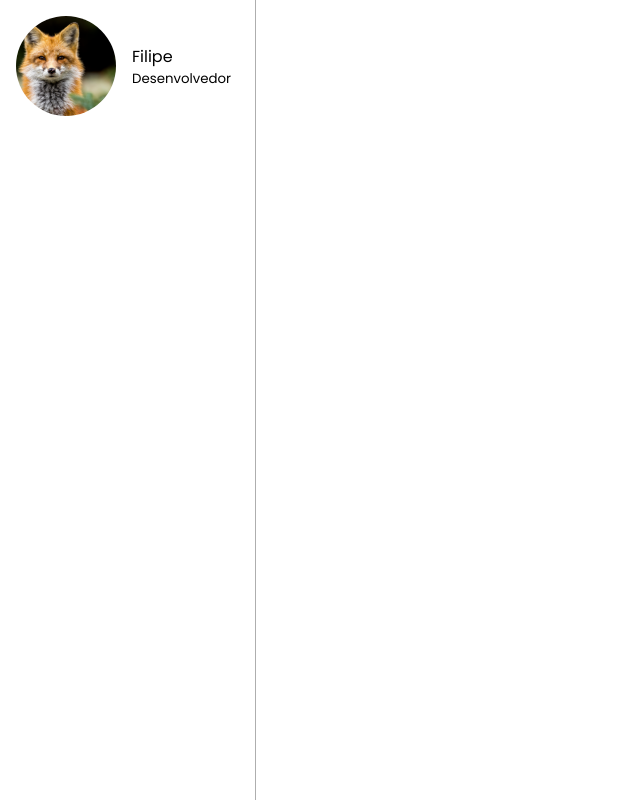
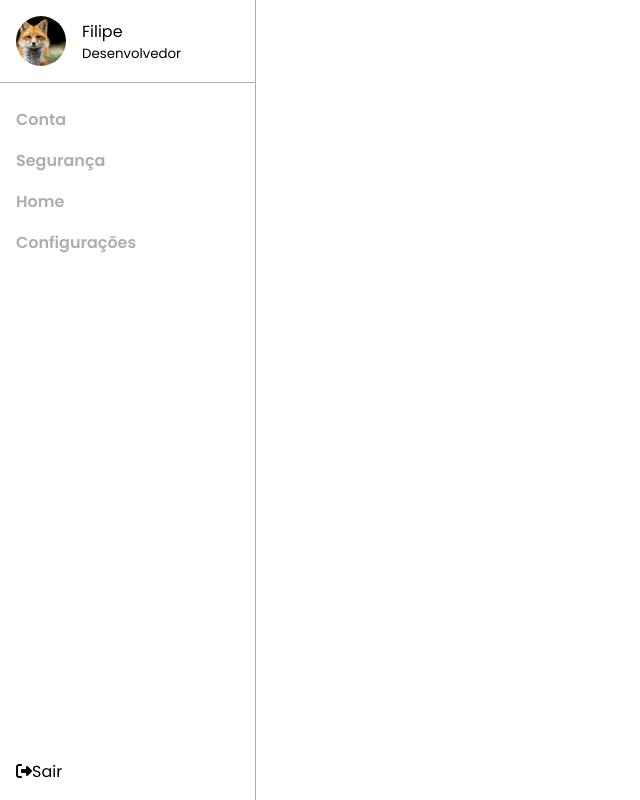
Before and after one commit to Matheus4ugusto/HTML-Store, a plain HTML site: page Pages/profile.html in a window 1280 px wide. Shown: the whole page, without its empty margins (0-640 px from the left). Drawn offline with Linux system fonts and the light colour scheme.

Commit message:
adiciona navegação

```diff
--- a/Pages/profile.html
+++ b/Pages/profile.html
@@ -18,7 +18,18 @@
                 <small>Desenvolvedor</small>
             </div>
         </div>
+
+        <nav>
+            <ul class="menu-profile">
+                <li><a href="#">Conta</a></li>
+                <li><a href="#">Segurança</a></li>
+                <li><a href="../index.html">Home</a></li>
+                <li><a href="#">Configurações</a></li>
+            </ul>
+        </nav>
+        <button id="logout"><i class="fa-solid fa-right-from-bracket"></i>Sair</button>
     </header>
+    <script src="https://kit.fontawesome.com/a800e64313.js" crossorigin="anonymous"></script>
 </body>
 
 </html>
--- a/styles/profile.css
+++ b/styles/profile.css
@@ -26,7 +26,7 @@ body{
     --height: 48px;
     --paddin-1: 0 3rem;
     --padding-2: 1rem;
-
+    --margin-1: 1rem;
 
 }
 
@@ -34,6 +34,8 @@ header{
     grid-column: 1/1;
     height: 100%;
     border-right: solid 1px var(--gray-primary) ;
+    display: flex;
+    flex-direction: column;
 }
 
 .profile{
@@ -48,7 +50,39 @@ header{
 }
 
 .profile img{
-    width: 100px;
-    height: 100px;
+    width: 50px;
+    height: 50px;
     border-radius: 50%;
 }
+
+.menu-profile{
+    padding-top: var(--padding-2);
+    border-top: solid 1px var(--gray-primary);
+}
+
+.menu-profile li{
+    padding: .5rem var(--padding-2);
+    transition: all .3s;
+}
+
+.menu-profile li:hover{
+    background-color: var(--gray-primary);
+}
+
+.menu-profile li:hover a{
+    color: #fff;
+}
+
+.menu-profile li a{
+    color: var(--gray-primary);
+    font-weight: bold;
+}
+
+#logout{
+    width: fit-content;
+    margin: auto auto var(--margin-1) var(--margin-1);
+    background-color: transparent;
+    border: none;
+    cursor: pointer;
+    font-size: 1rem;
+}
```
